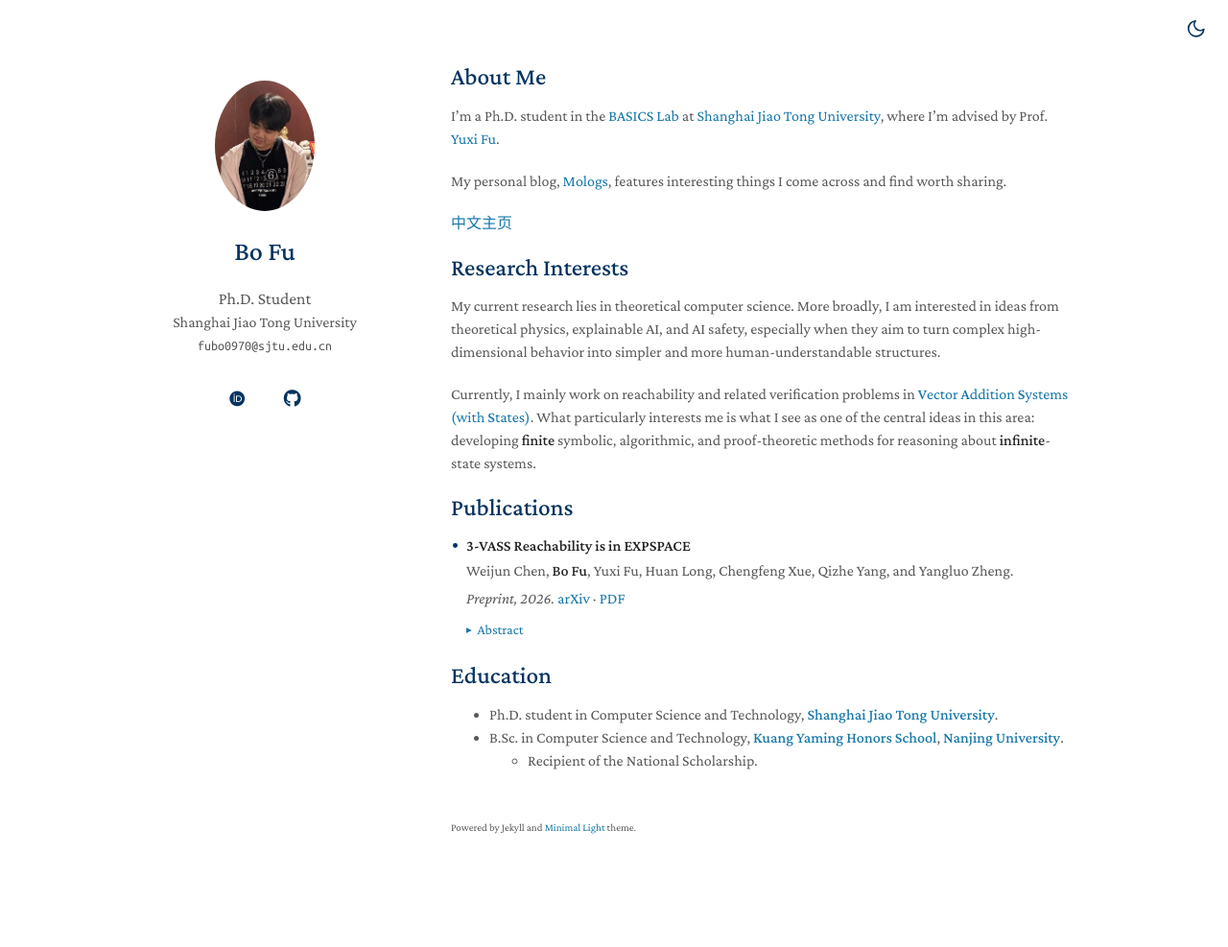
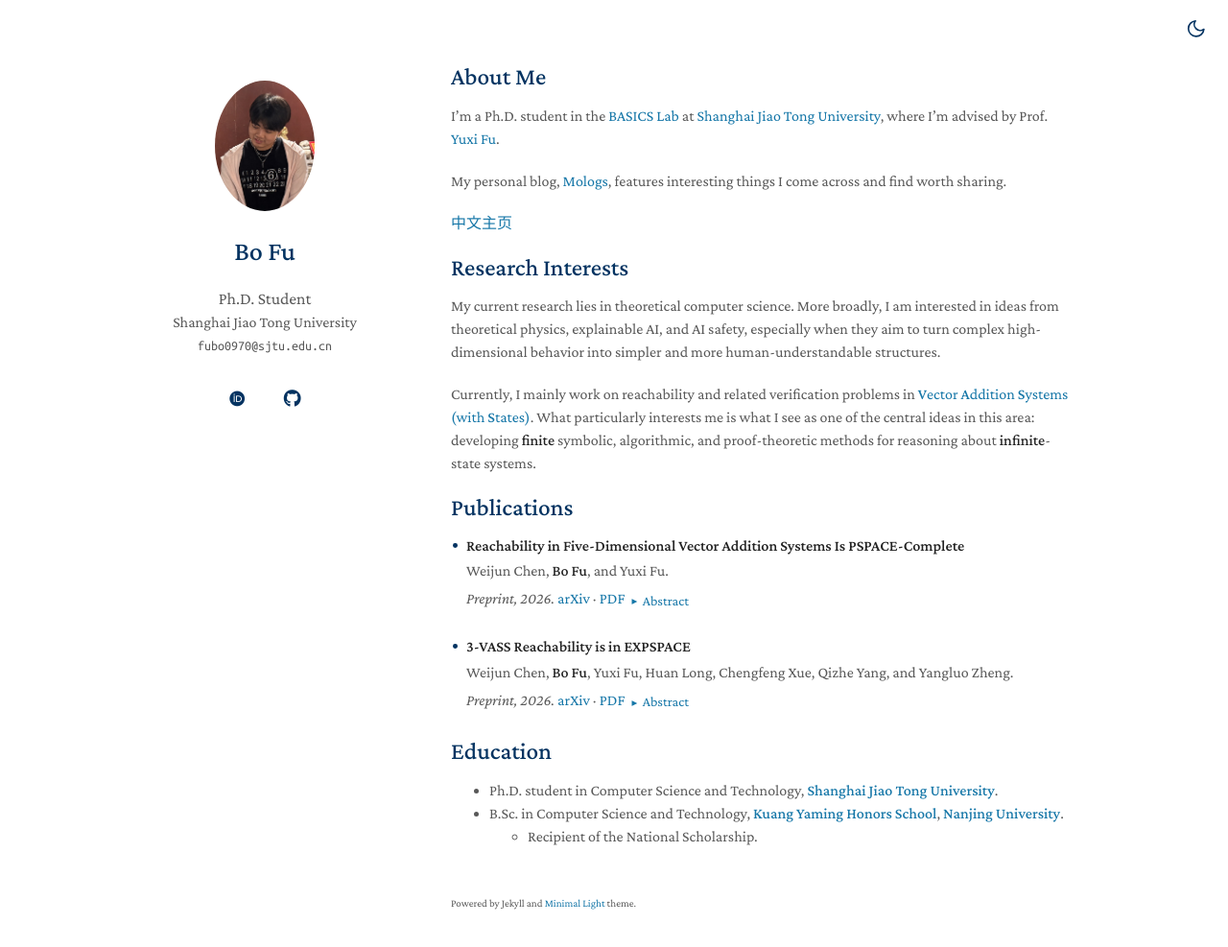
Before and after one commit to Mosms/Mosms.github.io, a Jekyll site: the page built from index.md, in a window 1280 px wide and 1022 px high. Shown: the top 987 px of the window at 96% size. Built offline with Jekyll 4.4.1, drawn with Linux system fonts in a browser that asks for light colours; some web fonts are replaced; our own code applies the rules of GitHub Pages for plain Markdown files.

Commit message:
Add 5-VAS paper and refine abstract layout

```diff
--- a/_sass/minimal-light.scss
+++ b/_sass/minimal-light.scss
@@ -221,20 +221,16 @@ papertitle {
 }
 
 .publication-abstract {
-  margin-top: 0.45rem;
-}
-
-.publication-abstract[open] summary {
-  margin-right: 0.45rem;
+  margin-top: 0.3rem;
 }
 
 .publication-abstract[open] .publication-abstract__body {
-  display: contents;
+  display: block;
+  margin-top: 0.55rem;
 }
 
 .publication-abstract[open] .publication-abstract__body p:first-child {
-  display: inline;
-  margin: 0;
+  margin-top: 0;
 }
 
 .publication-abstract[open] .publication-abstract__body p + p {
@@ -244,9 +240,8 @@ papertitle {
 .publication-abstract summary {
   display: inline-flex;
   align-items: center;
-  gap: 0.35rem;
-  color: #1677a8;
-  font-size: 0.9em;
+  flex-wrap: wrap;
+  color: inherit;
   cursor: pointer;
   list-style: none;
 }
@@ -255,13 +250,22 @@ papertitle {
   display: none;
 }
 
-.publication-abstract summary::before {
+.publication-abstract__label {
+  display: inline-flex;
+  align-items: center;
+  gap: 0.35rem;
+  margin-left: 0.45rem;
+  color: #1677a8;
+  font-size: 0.9em;
+}
+
+.publication-abstract__label::before {
   content: "▸";
   font-size: 0.8em;
   transition: transform 0.15s ease;
 }
 
-.publication-abstract[open] summary::before {
+.publication-abstract[open] .publication-abstract__label::before {
   transform: rotate(90deg);
 }
 
@@ -364,7 +368,7 @@ papertitle {
       color: #3eb7f0;
     }
 
-    .publication-abstract summary {
+    .publication-abstract__label {
       color: #3eb7f0;
     }
 
--- a/index.md
+++ b/index.md
@@ -22,13 +22,25 @@ Currently, I mainly work on reachability and related verification problems in [*
 ## Publications
 
 <article class="publication">
+  <h3 class="publication-title"><a href="https://arxiv.org/abs/2610.40012" target="_blank" rel="noopener">Reachability in Five-Dimensional Vector Addition Systems Is PSPACE-Complete</a></h3>
+  <p class="publication-authors"><a href="https://chenweijun.cc/" target="_blank" rel="noopener">Weijun Chen</a>, <strong>Bo Fu</strong>, and <a href="https://basics.sjtu.edu.cn/~yuxi/" target="_blank" rel="noopener">Yuxi Fu</a>.</p>
+  <details class="publication-abstract">
+    <summary><span class="publication-meta"><em>Preprint, 2026.</em> <a href="https://arxiv.org/abs/2610.40012" target="_blank" rel="noopener">arXiv</a> · <a href="https://arxiv.org/pdf/2610.40012" target="_blank" rel="noopener">PDF</a></span><span class="publication-abstract__label">Abstract</span></summary>
+    <div class="publication-abstract__body">
+      <p><strong>Abstract.</strong> Vector addition systems (VAS) are a fundamental model of concurrent computation in which transitions update nonnegative integer counters by adding integer vectors, provided all counters remain nonnegative. Closely related to Petri nets, VAS are the single-state counterpart of vector addition systems with states (VASS), which use finitely many states to restrict the available transitions.</p>
+      <p>A classical simulation of <em>d</em>-VASS by (<em>d</em>+3)-VAS connects their reachability problems, but the complexity-theoretic picture of fixed-dimensional VAS remains largely unclear. While reachability in 2-VASS is PSPACE-complete under binary encoding, the best known upper bound for 5-VAS was only elementary. We prove that every reachable 5-VAS instance has a reachability witness of length polynomial in its unary size.</p>
+      <p>Consequently, 5-VAS reachability is NL-complete under unary encoding and PSPACE-complete under binary encoding. We also establish a polynomial factorization of the reachability relation of every <em>d</em>-VAS with <em>d</em> ≥ 3. For 5-VAS, this strengthens Hopcroft and Pansiot's effective semilinearity of reachability sets to the full reachability relation. For every fixed <em>d</em> ≥ 3, it also yields an F<sub><em>d</em></sub> upper bound for reachability in (<em>d</em>+3)-VAS.</p>
+    </div>
+  </details>
+</article>
+
+<article class="publication">
   <h3 class="publication-title"><a href="https://arxiv.org/abs/2607.14983" target="_blank" rel="noopener">3-VASS Reachability is in EXPSPACE</a></h3>
   <p class="publication-authors"><a href="https://chenweijun.cc/" target="_blank" rel="noopener">Weijun Chen</a>, <strong>Bo Fu</strong>, <a href="https://basics.sjtu.edu.cn/~yuxi/" target="_blank" rel="noopener">Yuxi Fu</a>, <a href="https://basics.sjtu.edu.cn/~longhuan/" target="_blank" rel="noopener">Huan Long</a>, Chengfeng Xue, <a href="https://basics.sjtu.edu.cn/~yangqizhe/" target="_blank" rel="noopener">Qizhe Yang</a>, and <a href="https://zhengyangluo.com/" target="_blank" rel="noopener">Yangluo Zheng</a>.</p>
-  <p class="publication-meta"><em>Preprint, 2026.</em> <a href="https://arxiv.org/abs/2607.14983" target="_blank" rel="noopener">arXiv</a> · <a href="https://arxiv.org/pdf/2607.14983" target="_blank" rel="noopener">PDF</a></p>
   <details class="publication-abstract">
-    <summary>Abstract</summary>
+    <summary><span class="publication-meta"><em>Preprint, 2026.</em> <a href="https://arxiv.org/abs/2607.14983" target="_blank" rel="noopener">arXiv</a> · <a href="https://arxiv.org/pdf/2607.14983" target="_blank" rel="noopener">PDF</a></span><span class="publication-abstract__label">Abstract</span></summary>
     <div class="publication-abstract__body">
-      <p>A VASS can be viewed as a finite-state automaton manipulating a fixed number (called its dimension) of counters holding non-negative values. The reachability problem, asking whether there is a run from one configuration, defined by a state and values of the counters, to another configuration, has been a long-standing algorithmic challenge in theoretical computer science. When the dimension is part of the input, the problem has been shown to be ACKERMANN-complete in 2021.</p>
+      <p><strong>Abstract.</strong> A VASS can be viewed as a finite-state automaton manipulating a fixed number (called its dimension) of counters holding non-negative values. The reachability problem, asking whether there is a run from one configuration, defined by a state and values of the counters, to another configuration, has been a long-standing algorithmic challenge in theoretical computer science. When the dimension is part of the input, the problem has been shown to be ACKERMANN-complete in 2021.</p>
       <p>For fixed dimension greater than 2, and in particular for dimension 3, the exact complexity of the reachability problem remains unclear. For a long time the known algorithms for the 3-dimensional VASS reachability problem had been non-elementary, while the best known lower bound is merely PSPACE hardness inherited from dimension 2. A recent breakthrough in (Czerwiński, Jecker, Lasota, Orlikowski, ICALP 2025) gave the first elementary upper bound for the problem, namely 2-EXPSPACE.</p>
       <p>In this paper it is shown that the reachability problem in 3-VASS belongs to EXPSPACE. The proof is based on a hierarchical pumpability analysis, yielding a doubly-exponential length bound on the shortest runs between two configurations.</p>
     </div>
```
Also changed, not shown: zhindex.md (+15 -3 lines).
